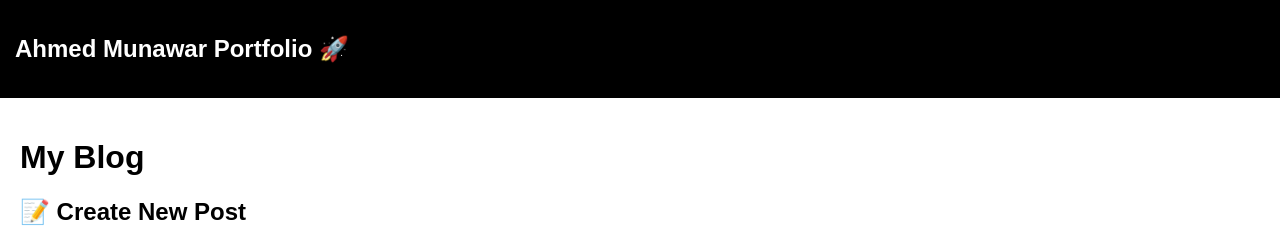
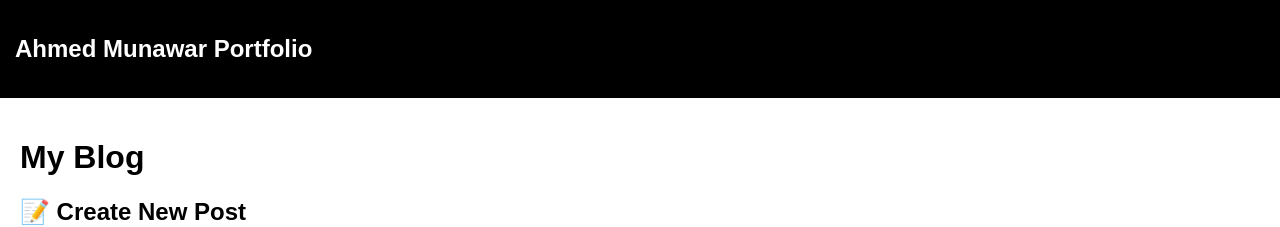
Before and after one commit to engr-ahmad-munawar/engr-ahmad-munawar.github.io-Portfolio-, a Jekyll site: the page built from blog.md, in a window 1280 px wide. Shown: the top 227 px of the page. Built offline with Jekyll 4.4.1, drawn with Linux system fonts in a browser that asks for light colours; our own code applies the rules of GitHub Pages for plain Markdown files; part of the change alters nothing that is shown.

Commit message:
Update _config.yml

```diff
--- a/_config.yml
+++ b/_config.yml
@@ -1,7 +1,6 @@
-title: Ahmed Munawar Portfolio 🚀
+title: Ahmed Munawar Portfolio
 email: hello@ahmedmunawar.com
-description: >-
-  Full-stack dev sharing projects, blog posts, and tech adventures.
+description: "Computer Engineering student sharing blog, journey, and projects"
 baseurl: ""
 url: "https://engr-ahmad-munawar.github.io"
 theme: jekyll-theme-slate
@@ -11,8 +10,8 @@ plugins:
   - jekyll-sitemap
   - jekyll-paginate
 permalink: /:title/
+paginate: 5
+paginate_path: "/blog/page:num/"
 markdown: kramdown
 kramdown:
   input: GFM
-paginate: 5
-paginate_path: "/posts/page:num/"
```
